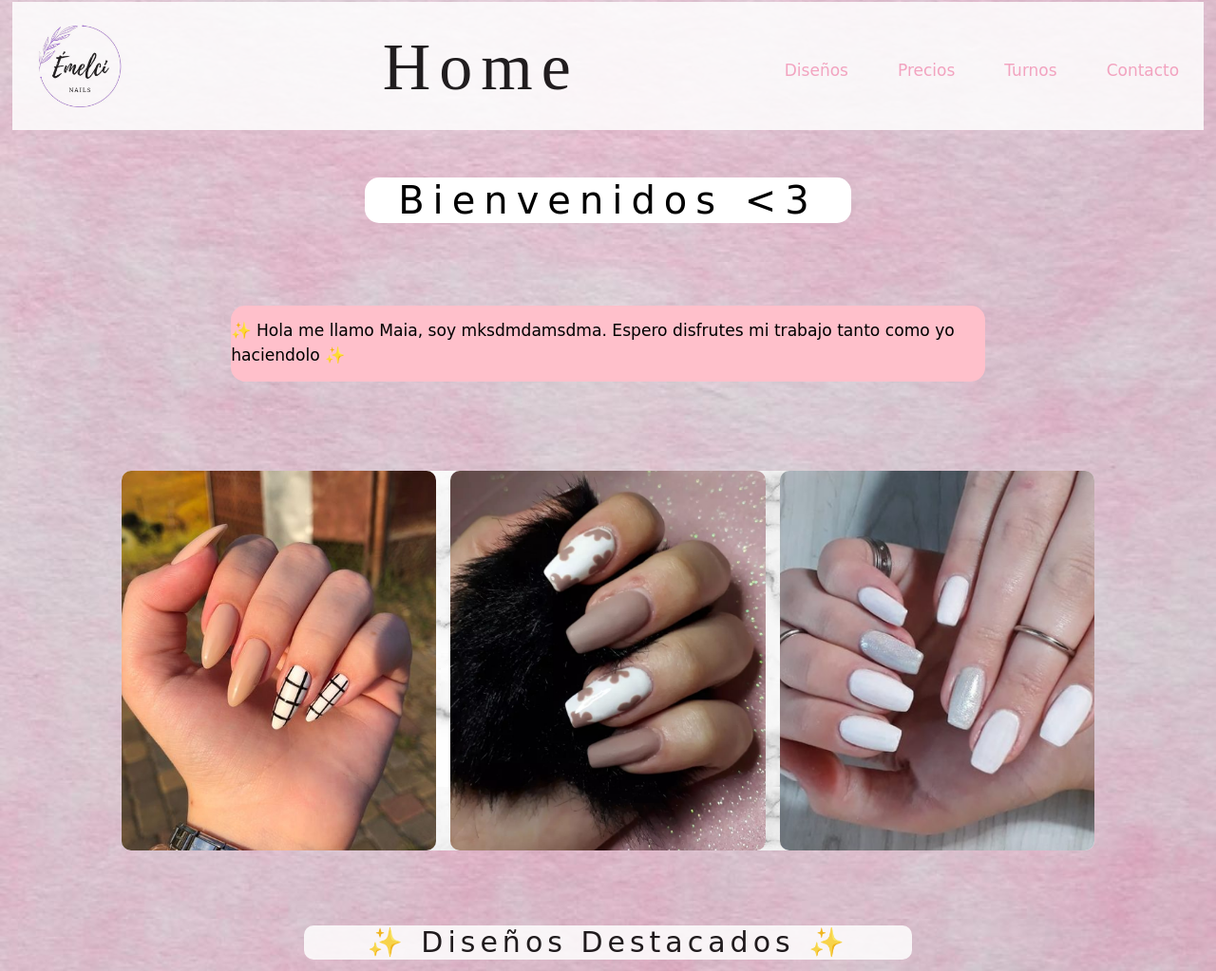
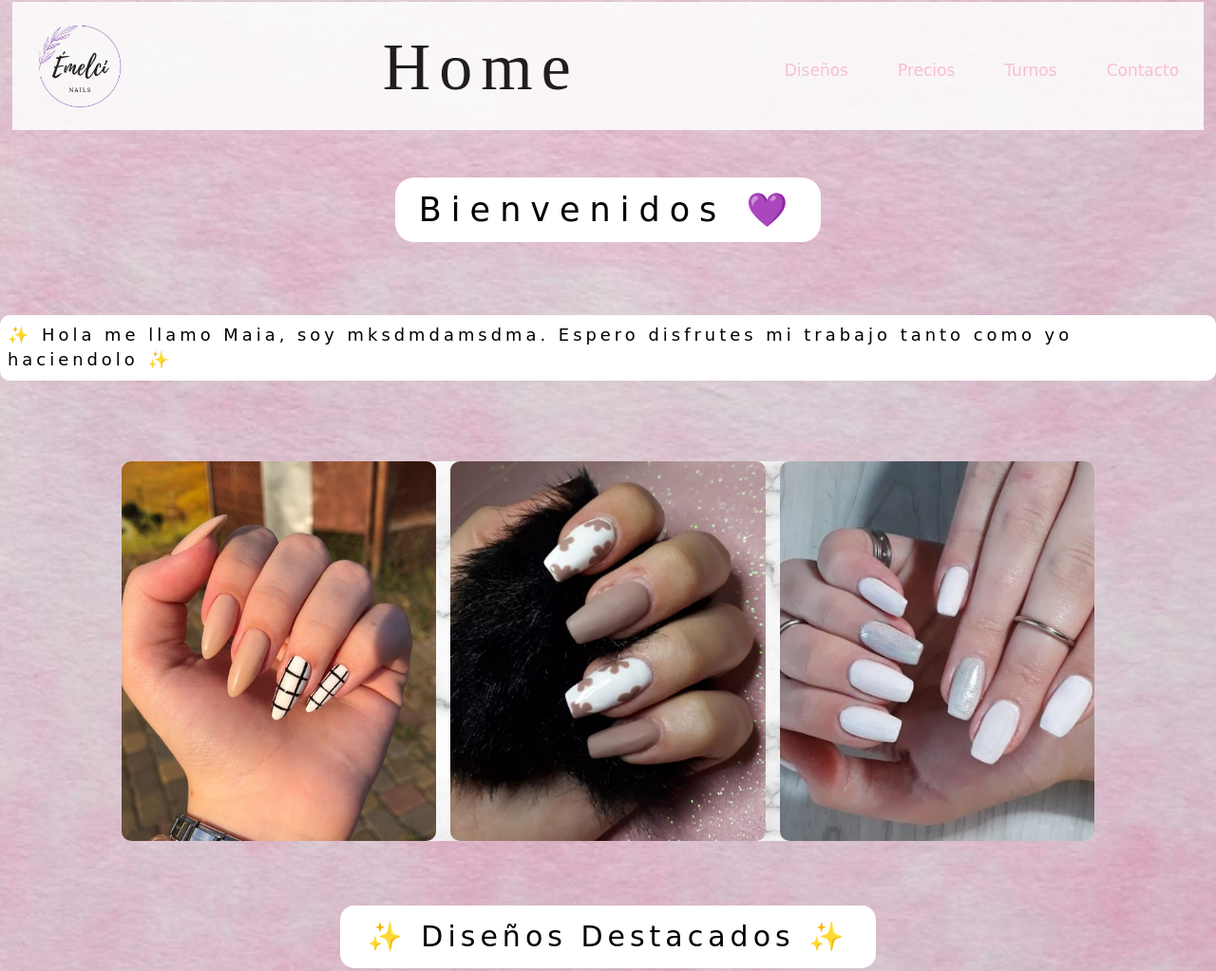
Before and after one commit to ThomasCavia/EmelciNails, a website: page index.html in a window 1280 px wide. Shown: the part 18-1041 px from the top of the page at 95% size. Drawn offline with nearby package versions, Linux system fonts and the light colour scheme; a web font is replaced by a local one.

Commit message:
adpatacion-movil

```diff
--- a/estilo.css
+++ b/estilo.css
@@ -65,19 +65,12 @@ body{
 }
 
 .nav-main ul li a{
-	color: #f79fbe;
+	color: pink;
 }
 
-.icono-menu{
-	display: none;
-	font-size: 25px;
+.nav-main ul li a:hover{
+	color: #bc98f3;
 }
-
-.icono-menu:hover{
-	cursor: pointer;
-	opacity: 0.50;
-}
-
 
 /*--------------------Footer------------------------*/
 
@@ -172,13 +165,12 @@ body{
 
 .titulo-destacados{
 	background-color: white;
-	letter-spacing: 5px;
 	border-radius: 10px;
-	opacity: .85;
-	width: 50%;
  	font-size: 30px;
    text-align: center;
  	letter-spacing: 5px;
+ 	border-radius: 15px;
+ 	padding: 15px 28px 15px 28px;
 }
 
 .grid-container{
@@ -220,12 +212,12 @@ body{
 }
 
 .titulo-bienvenida{
-	text-align: center;
-	width: 40%;
-   background-color: white;
-   font-size: 40px;
-	letter-spacing: 9px;
-	border-radius: 15px;
+   text-align: center;
+   font-size: 35px;
+	letter-spacing: 10px;
+	background-color: white;
+	padding: 13px 25px 13px 25px;
+	border-radius: 20px;
 }
 
 .img-home:hover{
@@ -233,13 +225,12 @@ body{
 }
 
 .texto-bienvenida{
-	display: flex;
-   background-color: pink;
-   height: 80px;
-   width: 62%;
+	padding: 8px;
+	background-color: white;
    align-items: center;
-   font-size: 1.07rem;
-   border-radius: 15px;
+   font-size: 1.12rem;
+   letter-spacing: 4px;
+   border-radius: 10px;
 }
 
 #texto{
--- a/index.html
+++ b/index.html
@@ -36,8 +36,8 @@
 	</header>
 	<main>
 		<div class="flex-container">
-			<h2 class="titulo-bienvenida">Bienvenidos <3</h2>
-			<p class="texto-bienvenida">✨ Hola me llamo Maia, soy mksdmdamsdma. Espero disfrutes mi trabajo tanto como yo haciendolo ✨</p>
+			<h2 class="titulo-bienvenida">Bienvenidos &#128156;</h2>
+			<p class="texto-bienvenida">&#10024; Hola me llamo Maia, soy mksdmdamsdma. Espero disfrutes mi trabajo tanto como yo haciendolo &#10024;</p>
 			<div class="grid-container" id="grid-container">
 				<div class="grid-item">
 					<img src="img/diseño10.jpg" class="img-home">
@@ -49,7 +49,7 @@
 					<img src="img/diseño1.png" class="img-home">
 				</div>
 			</div>
-			<h2 class="titulo-destacados">✨ Diseños Destacados ✨</h2>
+			<h2 class="titulo-destacados">&#10024; Diseños Destacados &#10024;</h2>
 			<div class="container-destacados">
 				<div class="flex-item-destacados">
 					<img src="img/diseño10.jpg" class="img-home-destacados">
```
Also changed, not shown: contacto.html (+2 -2 lines).
